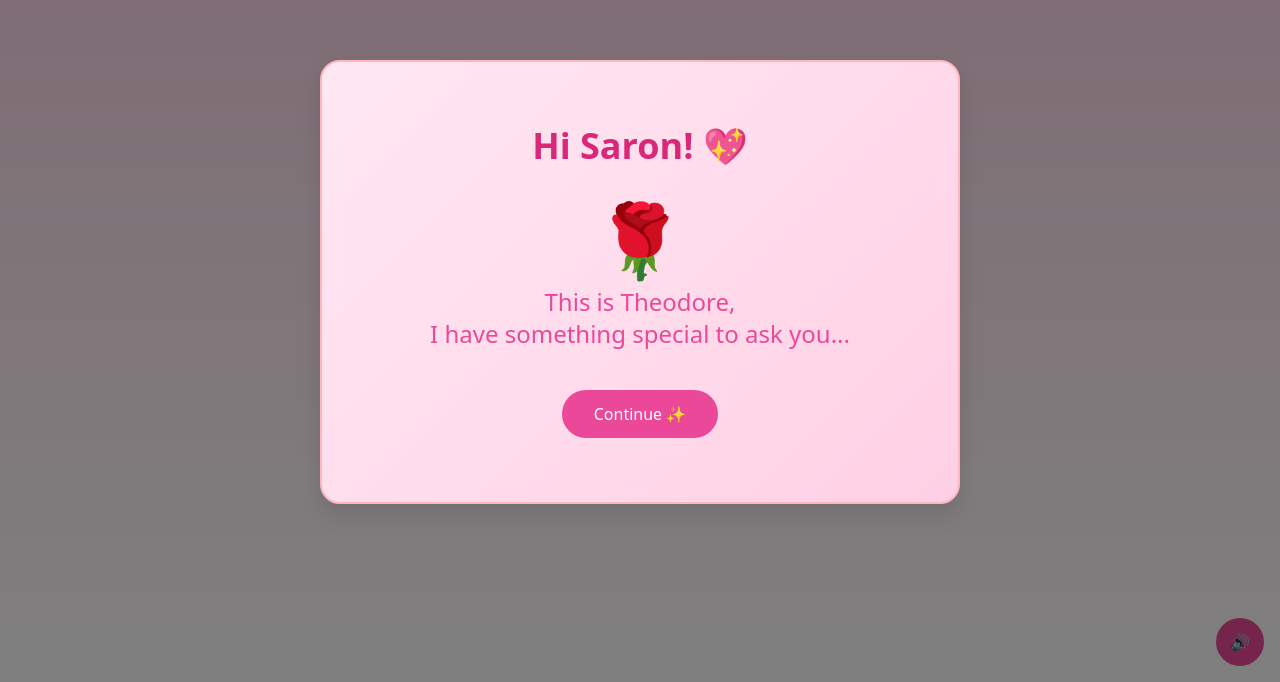
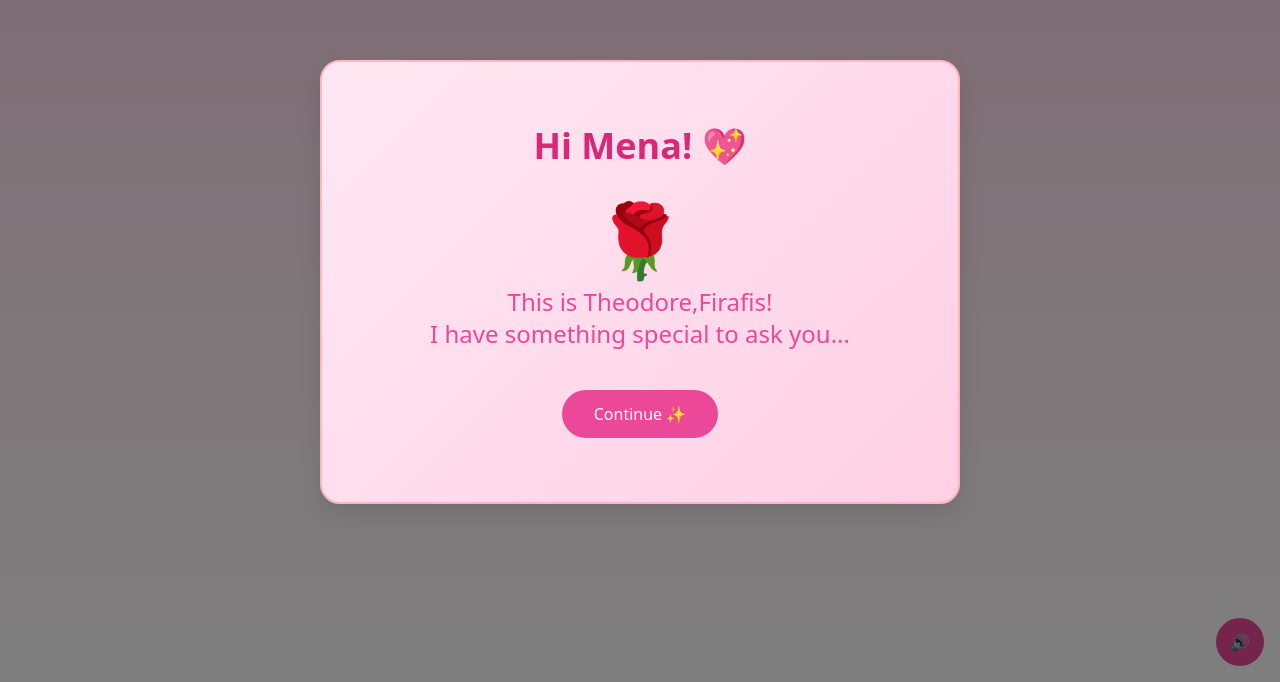
Before and after one commit to Cyber-boy9/Saron, a plain HTML site: page index.html in a window 1280 px wide. Shown: the part 118-800 px from the top of the page. Drawn offline with nearby package versions, Linux system fonts and the light colour scheme.

Commit message:
Update title and greeting in index.html

```diff
--- a/index.html
+++ b/index.html
@@ -3,7 +3,7 @@
 <head>
     <meta charset="UTF-8">
     <meta name="viewport" content="width=device-width, initial-scale=1.0">
-    <title>Theodore-saronnnnn</title>
+    <title>Mena -Theodoreable</title>
     <!-- Tailwind CSS and Animate.css for awesome animations -->
     <script src="https://cdn.tailwindcss.com"></script>
     <link rel="icon" href="/images/Saron.jpg" type="image/x-icon" />
@@ -81,10 +81,10 @@
     <div id="splash-screen" class="modal">
         <div class="modal-content w-11/12 md:w-2/3 lg:w-1/2 animate__animated animate__zoomIn">
             <div class="p-8">
-                <h1 class="text-4xl font-bold text-pink-600 mb-6 animate__animated animate__fadeIn">Hi Saron! 💖</h1>
+                <h1 class="text-4xl font-bold text-pink-600 mb-6 animate__animated animate__fadeIn">Hi Mena! 💖</h1>
                 <div class="floating text-7xl mb-6">🌹</div>
                 <h2 class="text-2xl text-pink-500 mb-4 animate__animated animate__fadeIn animate__delay-1s">
-                    This is Theodore,<br>I have something special to ask you...
+                    This is Theodore,Firafis!<br>I have something special to ask you...
                 </h2>
                 <button id="continue-btn" class="mt-6 px-8 py-3 bg-pink-500 text-white rounded-full hover:bg-pink-600 transition-all animate__animated animate__fadeIn animate__delay-2s">
                     Continue ✨
@@ -159,7 +159,7 @@
             <!-- Final Slide -->
             <div class="journey-slide" data-slide="4">
                 <h2 class="text-4xl font-bold text-pink-600 mb-6 animate__animated animate__heartBeat">
-                    I Love You! ❤️
+                    I Love You, Mena! ❤️
                 </h2>
                 <div class="floating text-7xl mb-6">💝</div>
                 <p class="text-xl text-pink-500 mb-6">
```
